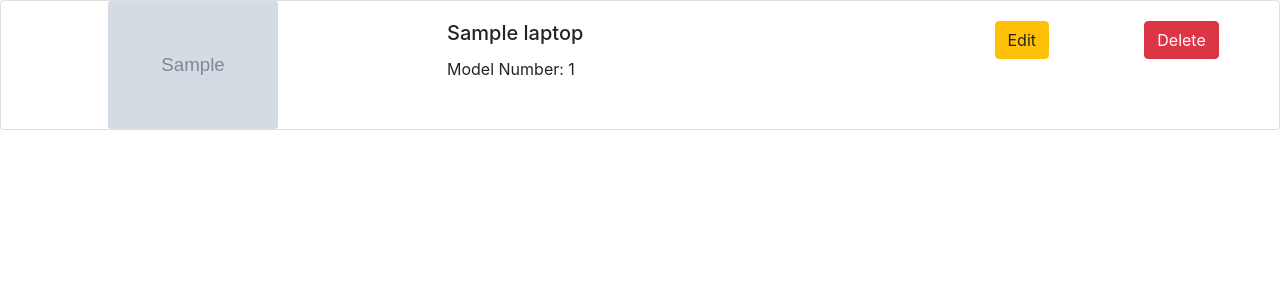
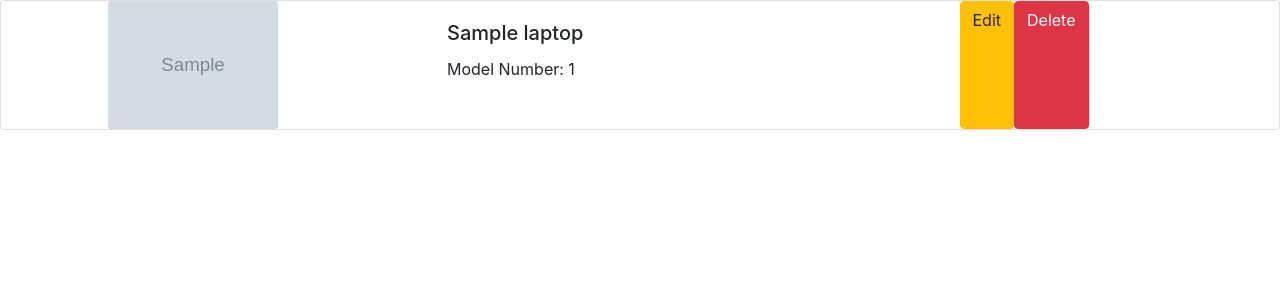
Before and after one commit to Code-Institute-Submissions/requestMachine, a Flask app: page /edit_laptops in a window 1280 px wide. Shown: the part 112-412 px from the top of the page. Run offline with Flask 2, Linux system fonts and the light colour scheme; grey boxes marked "Sample" are stand-in pictures; a database or web service that is not in the repository returns one stand-in record (values such as "Sample title"); some libraries are stand-ins or nearby versions.

Commit message:
CRUD works on laptops

```diff
--- a/app.py
+++ b/app.py
@@ -64,15 +64,18 @@ def insert_software():
     return redirect(url_for('get_softwares'))
 
 
+
 @app.route('/edit_laptop/<laptop_id>')
 def edit_laptop(laptop_id):
-    return render_template('updatelaptop.html', laptop_id)
+    return render_template('updatelaptop.html', laptop=mongo.db.laptops.find_one({"_id": ObjectId(laptop_id)}))
+
+
 
 @app.route('/update_laptop/<laptop_id>', methods=["POST"])
 def update_laptop(laptop_id):
-    laptop_upd =  mongo.db.laptops.find_one({"_id": ObjectId(laptop_id)})
-    laptop_upd.update( {'_id': ObjectId(laptop_id)},
+    mongo.db.laptops.update( {"_id": ObjectId(laptop_id)},
     {
+
         'model_name':request.form.get('model_number'),
         'model_number':request.form.get('model_number'),
         'proc_gen': request.form.get('proc_gen'),
@@ -86,6 +89,12 @@ def update_laptop(laptop_id):
     return redirect(url_for('edit_laptops'))
 
 
+@app.route('/delete_laptop/<laptop_id>)')
+def delete_laptop(laptop_id):
+    mongo.db.laptops.remove( {"_id": ObjectId(laptop_id)})
+    return redirect(url_for('edit_laptops'))
+
+
 if __name__ == '__main__':
     app.run(host=os.environ.get('IP', '0.0.0.0'),
             port=int(os.environ.get('PORT', '5000')),
--- a/templates/editlaptops.html
+++ b/templates/editlaptops.html
@@ -21,18 +21,8 @@
           <p class="card-text">Model Number: {{laptop.model_number}} </p>
         </div>
       </div>
-      <div class="card-body">
-        <div class="col-3 col-md-1 col-lg-1">
-            <button type="button" class="btn btn-warning" href="{{ url_for('edit_laptop', laptop_id=laptop._id)  }}">Edit</button>
-        </div>
-      </div>
-
-      <div class="card-body">
-        <div class="col-3 col-md-1 col-lg-1">
-            <button type="button" class="btn btn-danger" href="{{url_for('get_laptops')}}" >Delete</button>
-        </div>
-      </div>
-      <col-0 class="col-md-1 col-lg-1"></col-0>
+      <a type="button" class="btn btn-warning" href="{{url_for('edit_laptop', laptop_id=laptop._id)}}">Edit</button>
+      <a type="button" class="btn btn-danger" href="{{url_for('delete_laptop', laptop_id=laptop._id)}}" >Delete</a>
     </div>
   </div>
 
--- a/templates/laptops.html
+++ b/templates/laptops.html
@@ -15,7 +15,7 @@
         <div class="card-body">
           <h5 class="card-title">{{laptop.model_name}}</h5>
           <h6 class="card-title">{{laptop.model_number}}</h6>
-          <p class="card-text">A{{laptop.proc_gen}}th generation
+          <p class="card-text">A {{laptop.proc_gen}}th generation
             {{laptop.proc_cores}} core processor laptop with {{laptop.ram_size}}Gb ram and with {{laptop.hard_drive}}GB hard drive.</p>
         </div>
       </div>
--- a/templates/updatelaptop.html
+++ b/templates/updatelaptop.html
@@ -6,7 +6,7 @@
     <p>Please amend any necessary information</p>
 </div>
 <div class="container-fluid">
-    <form class="needs-validation" action="{{ url_for('update_laptop', laptop_id=laptop._id) }}" method="POST">
+    <form class="needs-validation" action="{{url_for('update_laptop', laptop_id=laptop._id)}}" method="POST">
         <div class="accordion" id="accordionExample">
             <div class="card">
                 <div class="card-header" id="headingOne">
```
